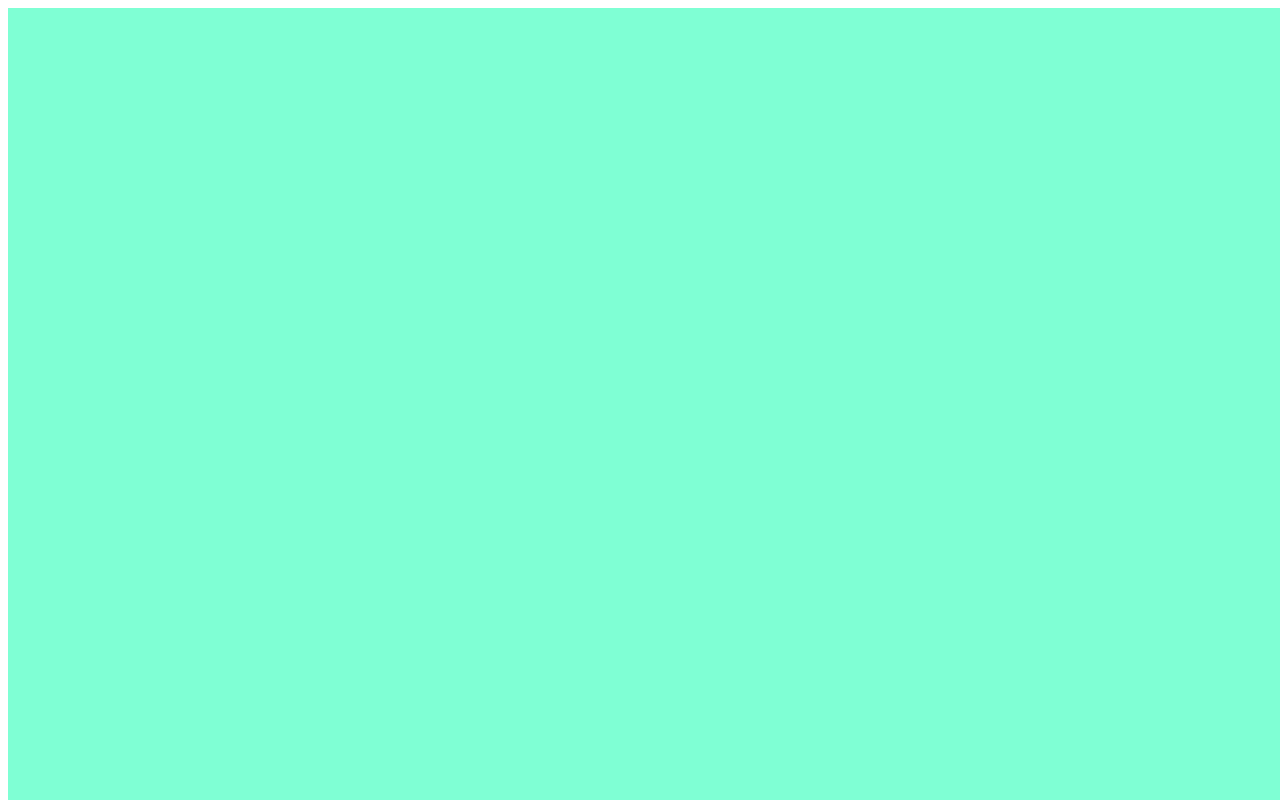
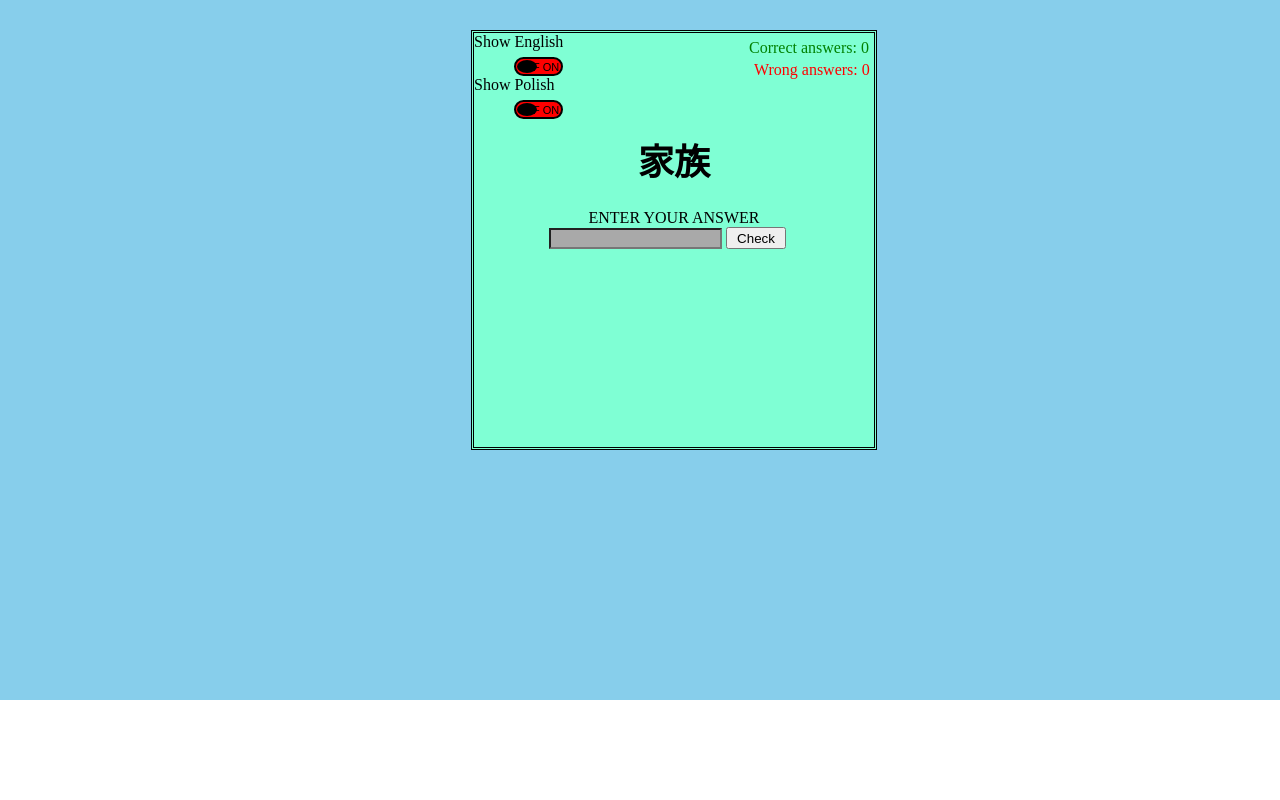
Before and after one commit to SlawekLysakowski/Slaweks_webpage, a plain HTML site: page index.html in a window 1280 px wide. Shown: the top 800 px of the page. Drawn offline with Linux system fonts and the light colour scheme.

Commit message:
new features

```diff
--- a/index.html
+++ b/index.html
@@ -9,6 +9,45 @@
 <body>
 <div id="container">
 
+
+
+    <div class="frame">
+        <div id="switches">
+            <p class="show">Show English</p>
+            <input type="checkbox" id="english"
+                   class="checkbox" />
+            <label for="english" class="toggle">
+                <p class="onOff">OFF ON</p>
+            </label>
+            <p class="show">Show Polish</p>
+            <input type="checkbox" id="polish"
+                   class="checkbox" />
+            <label for="polish" class="toggle">
+                <p class="onOff">OFF ON</p>
+            </label>
+            <p id ="correct" class="nbr"></p> <br>
+            <p id="wrong" class="nbr"></p> <br>
+        </div>
+
+        <div class="displayedWord">
+            <h1 id="word"></h1>
+
+            <p id = englishWord>'word'</p>
+            <p id = polishWord>'word'</p>
+
+        </div>
+
+        </label>
+
+
+        <label>Enter your answer</label>
+        <input id="enter-word" type="text">
+        <input id= 'check' type="button" value="Check">
+
+        <h2 id="feedback"></h2>
+
+
+</div>
 </div>
 </body>
 </html>
--- a/script.js
+++ b/script.js
@@ -0,0 +1,94 @@
+'use strict';
+
+window.onload = function () {
+
+   const koreanWords = ['한국어', '자동차', ['집',"빈집"], '가적'];
+   const japaneseWords = ['韓国語','自動車','家' ,'家族'];
+   const polishWords = ['koreanski', 'samochod', 'dom', 'rodzina'];
+   const englishWords = ['korean', 'car', 'hause', 'family'];
+
+
+   let randomNbr = Math.trunc(Math.random() * japaneseWords.length);
+   const randomWord = japaneseWords[randomNbr];
+   const randomKorWord = koreanWords[randomNbr];
+   const randomPolWord = polishWords[randomNbr];
+   const randomEngWord = englishWords[randomNbr];
+   let newRandomNumber = Math.trunc(Math.random() * japaneseWords.length);
+   let answerKor = koreanWords[randomNbr];
+   let answerJpy = japaneseWords[randomNbr];
+   let correctNbr = 0;
+   let wrongNbr = 0;
+   let japToKor = true;
+
+   document.getElementById('word').textContent = randomWord;
+   document.getElementById('correct').textContent = `Correct answers: ${correctNbr}`;
+   document.getElementById('wrong').textContent = `Wrong answers:   ${wrongNbr}`;
+   document.getElementById('polishWord').textContent = randomPolWord;
+   document.getElementById('englishWord').textContent = randomEngWord;
+
+   const hideShow = function () {
+      document.getElementById('polish').addEventListener("click", function () {
+
+      if (document.getElementById('polishWord').style.display === "flex") {
+         document.getElementById('polishWord').style.display = "none";
+      } else  {
+         document.getElementById('polishWord').style.display = "flex";
+      }
+   }
+      )
+      document.getElementById('english').addEventListener("click", function () {
+
+             if (document.getElementById('englishWord').style.display === "flex") {
+                document.getElementById('englishWord').style.display = "none";
+             } else  {
+                document.getElementById('englishWord').style.display = "flex";
+             }
+          }
+      )
+
+   }
+   hideShow();
+
+   function newWord() {
+      newRandomNumber = Math.trunc(Math.random() * 4);
+      document.getElementById('word').textContent = japaneseWords[newRandomNumber];
+      answerKor = koreanWords[newRandomNumber];
+      document.getElementById("enter-word").value = "";
+   }
+
+
+      const checkAnswer = function () {
+         let input = document.getElementById("enter-word").value;
+         if (input === answerKor || answerKor.includes(input) && input !=="") {
+            newWord();
+            correctNbr++;
+            document.getElementById('correct').textContent = `Correct answers: ${correctNbr}`;
+            document.getElementById('feedback').textContent = `Correct answer! 😊 Congratulations!🎉`;
+            setTimeout(function () {
+               document.getElementById('feedback').textContent = ``;
+            }, 2000);
+         } else {
+            if (japToKor === true) {
+               document.getElementById('feedback').textContent =
+                   `wrong answer 😢 Correct answer was ${answerKor}`;
+            } else {
+               document.getElementById('feedback').textContent =
+                   `wrong answer 😢 Correct answer was ${answerJpy}`;
+            }
+            newWord();
+            ++wrongNbr;
+            document.getElementById('wrong').textContent = `Wrong answers: ${wrongNbr}`;
+            setTimeout(function () {
+               document.getElementById('feedback').textContent = ``;
+            }, 5000);
+
+         }
+
+   }
+   document.querySelector('#enter-word').addEventListener('keypress',   function (e) {
+      if (e.key === 'Enter') { checkAnswer()}
+
+      document.querySelector('#check').addEventListener('click',   checkAnswer);
+      });
+
+};
--- a/styles.css
+++ b/styles.css
@@ -1,5 +1,188 @@
+
+body {
+    margin: 0;
+}
+
 #container {
-    width: 1350px;
-    height: 1000px;
+    width: 1348px;
+    height: 700px;
+    background-color: skyblue;
+    display: flex;
+    justify-content: space-evenly;
+    margin: 0;
+    border: none;
+
+}
+
+.frame {
+    position: center;
+    border: black;
+    border-style: double;
+    box-sizing: inherit;
+    margin-top: 30px;
+    margin-bottom: 250px;
     background-color: aquamarine;
+
 }
+.displayedWord {
+
+    color: black;
+    font-size: large;
+}
+#word {
+    /*size: 100px;*/
+    color: black;
+    display: flex;
+    flex-direction: row;
+    justify-content: center;
+    align-items: stretch;
+    flex-wrap: wrap;
+    margin-top: 0;
+    /*border: red;*/
+    /*border-style: double;*/
+    /*margin-right: 0;*/
+    /*margin-left: 10px;*/
+}
+
+label {
+    color: black;
+    display: flex;
+    flex-direction: inherit;
+    justify-content: center;
+
+    border: none;
+    margin-top: 0;
+    /*width:200px;*/
+    text-transform: uppercase;
+    /*margin-left: 75px;*/
+
+
+}
+
+#enter-word {
+    width: 165px;
+    text-transform: uppercase;
+    background-color: darkgrey;
+    margin-left: 75px;
+}
+
+#check {
+width: 60px;
+height: 22px;
+}
+.nbr{
+}
+
+#correct {
+    width: 160px;
+    color: green;
+    margin-left: 275px;
+    margin-top: -80px;
+}
+
+#wrong {
+    width: 200px;
+    color: red;
+    margin-left: 280px;
+    margin-top: -30px;
+}
+
+#feedback {
+    width:290px;
+    height: 200px;
+    text-transform: uppercase;
+    position: static;
+    margin-top: 20px;
+    margin-left: 60px;
+}
+
+.toggle {
+
+    position : relative ;
+    display : flex;
+    width : 45px;
+    height : 15px;
+    background-color: red;
+    border-radius: 20px;
+    border: 2px solid black;
+    margin-top: -10px;
+    margin-left: 40px;
+}
+.toggle:after {
+    content: '';
+    position: absolute;
+    width: 20px;
+    height: 13px;
+    border-radius: 50%;
+    background-color: black;
+    top: 1px;
+    left: 1px;
+    transition:  all 0.5s;
+}
+/* Toggle text */
+.onOff {
+    font-family: Arial, Helvetica, sans-serif;
+    font-size: 11px;
+    margin-top: 2px;
+}
+
+/* Checkbox checked effect */
+.checkbox:checked + .toggle::after {
+    left : 25px;
+}
+
+/* Checkbox checked toggle label bg color */
+.checkbox:checked + .toggle {
+    background-color: green;
+}
+
+/* Checkbox vanished */
+.checkbox {
+    display : none;
+}
+
+
+.show {
+margin-top: 0;
+    /*margin-left: 20px;*/
+    /*border: red;*/
+    /*border-style: double;*/
+}
+
+#switches {
+    /*border-style: dotted;*/
+    height: 100px;
+    width: 400px;
+    margin-left: 0;
+
+}
+
+#meanings {
+    height: 100px;
+    width: 400px;
+    /*border: red;*/
+    /*border-style: double;*/
+}
+
+#polishWord {
+    color: black;
+    display: none;
+    /*flex-direction: row;*/
+    justify-content: center;
+    /*align-items: stretch;*/
+    /*flex-wrap: wrap;*/
+    border: none;
+    margin-top: 0;
+}
+
+#englishWord {
+
+    color: black;
+    display: none;
+    /*flex-direction: row;*/
+    justify-content: center;
+    /*align-items: stretch;*/
+    /*flex-wrap: wrap;*/
+    border: none;
+    margin-top: 0;
+}
```
